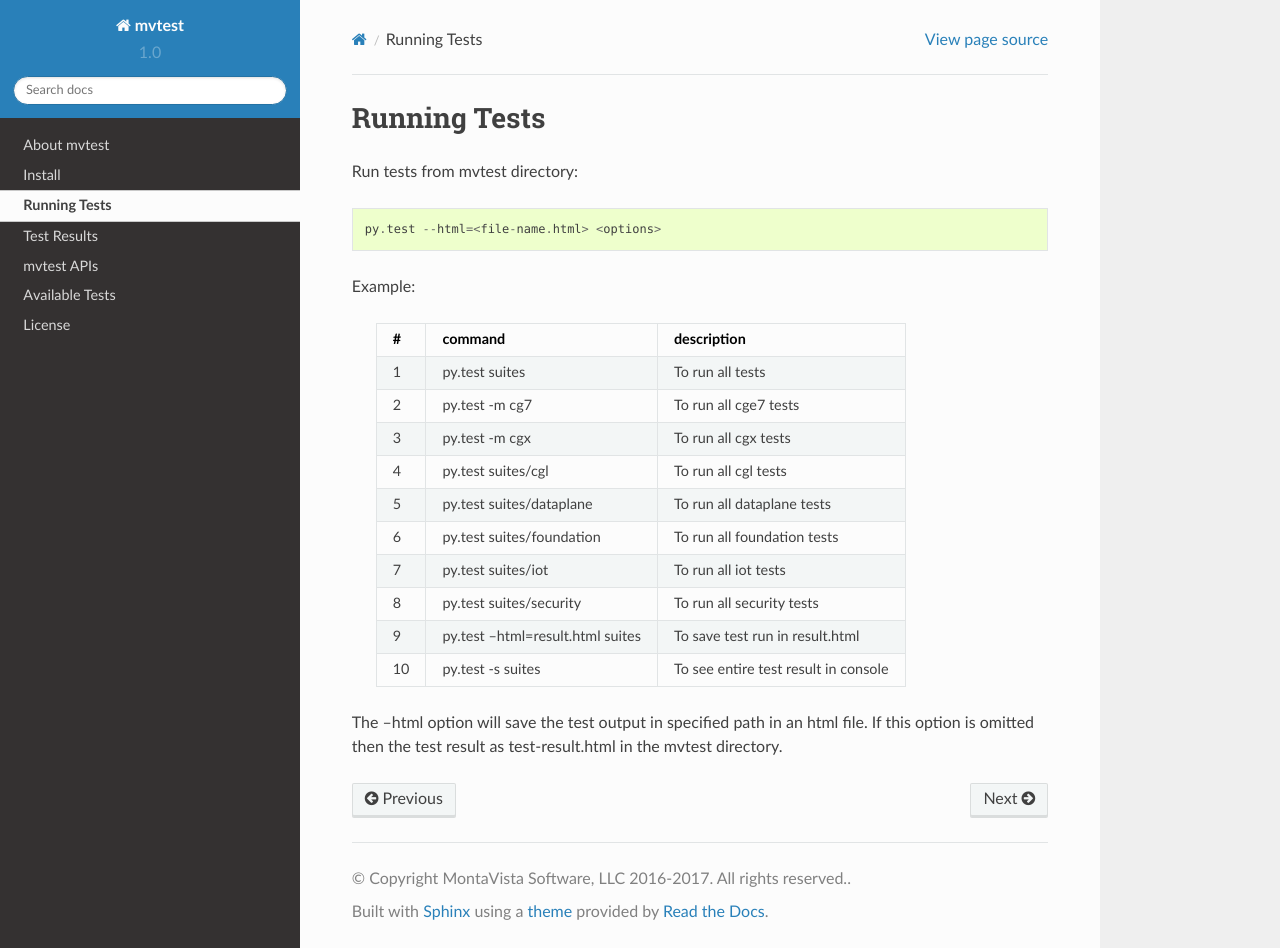
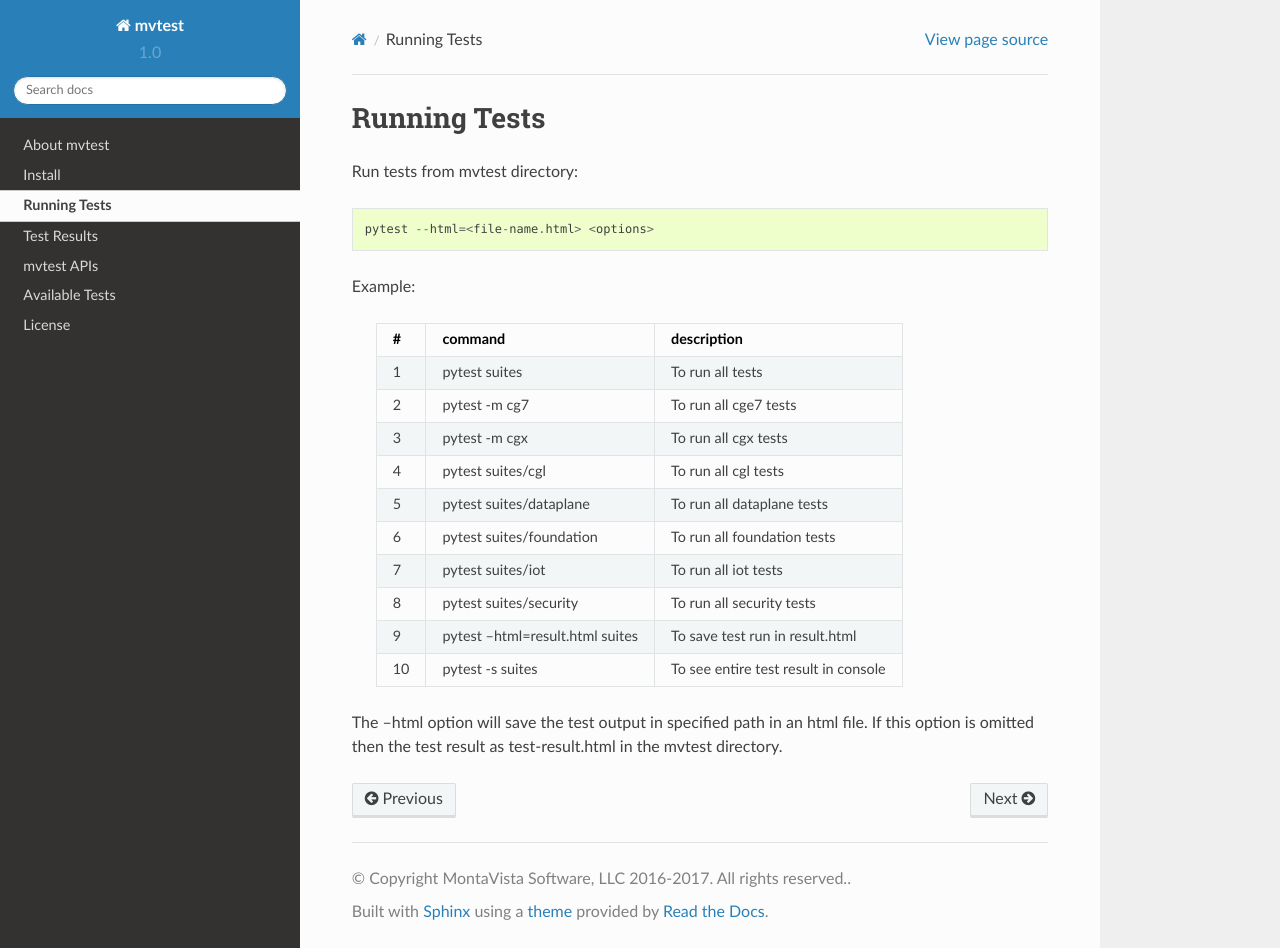
Before and after one commit to MontaVista-OpenSourceTechnology/mvtest, a Sphinx documentation site: the page built from docs/run.rst, in a window 1280 px wide and 948 px high. Built offline with Sphinx 7.4.7 and the Read the Docs theme 2.0.0, drawn with Linux system fonts in a browser that asks for light colours; pages that are not in the unit, such as notebooks, are missing from menus.

Commit message:
Migrate py.test to the new pytest implementation
Signed-off-by: Ben Botti <bbotti@mvista.com>

```diff
--- a/docs/results.rst
+++ b/docs/results.rst
@@ -10,6 +10,6 @@
         OR
     2. console log
 
-console log can be obtained by using option **-s** with py.test::
+console log can be obtained by using option **-s** with pytest::
 
-    py.test -s <option>
+    pytest -s <option>
--- a/docs/run.rst
+++ b/docs/run.rst
@@ -6,23 +6,23 @@
 
 Run tests from mvtest directory::
 
-    py.test --html=<file-name.html> <options>
+    pytest --html=<file-name.html> <options>
 
 Example:
 
     ===  ==================================== ==============================
     #       command                            description
     ===  ==================================== ==============================
-    1      py.test suites                       To run all tests
-    2      py.test -m cg7                       To run all cge7 tests
-    3      py.test -m cgx                       To run all cgx tests
-    4      py.test suites/cgl                   To run all cgl tests
-    5      py.test suites/dataplane             To run all dataplane tests
-    6      py.test suites/foundation            To run all foundation tests
-    7      py.test suites/iot                   To run all iot tests
-    8      py.test suites/security              To run all security tests
-    9      py.test --html=result.html suites    To save test run in result.html
-    10     py.test -s suites                    To see entire test result in console
+    1      pytest suites                       To run all tests
+    2      pytest -m cg7                       To run all cge7 tests
+    3      pytest -m cgx                       To run all cgx tests
+    4      pytest suites/cgl                   To run all cgl tests
+    5      pytest suites/dataplane             To run all dataplane tests
+    6      pytest suites/foundation            To run all foundation tests
+    7      pytest suites/iot                   To run all iot tests
+    8      pytest suites/security              To run all security tests
+    9      pytest --html=result.html suites    To save test run in result.html
+    10     pytest -s suites                    To see entire test result in console
     ===  ==================================== ==============================
 
 The --html option will save the test output in specified path in an html file. If this option is omitted then the test result as test-result.html in the mvtest directory.
```
Also changed, not shown: README.md (+13 -13 lines), 1 other file.
